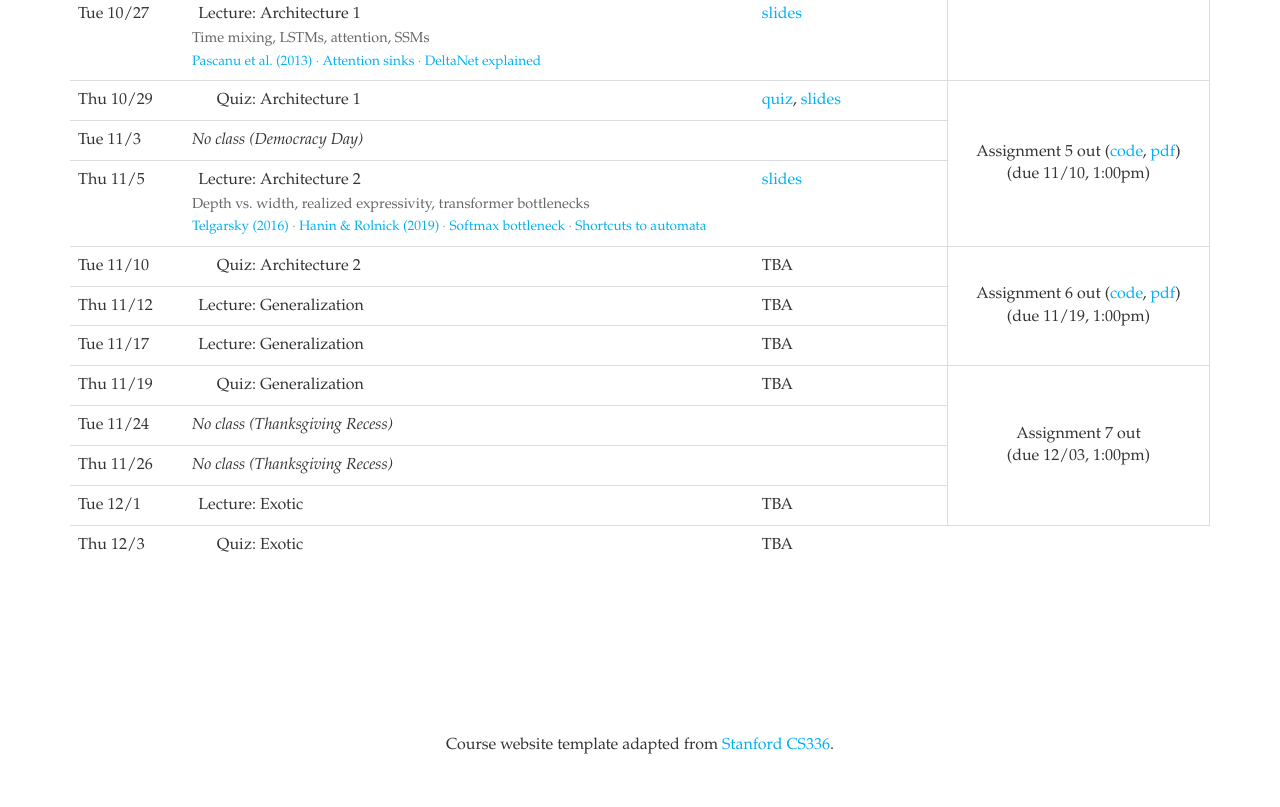
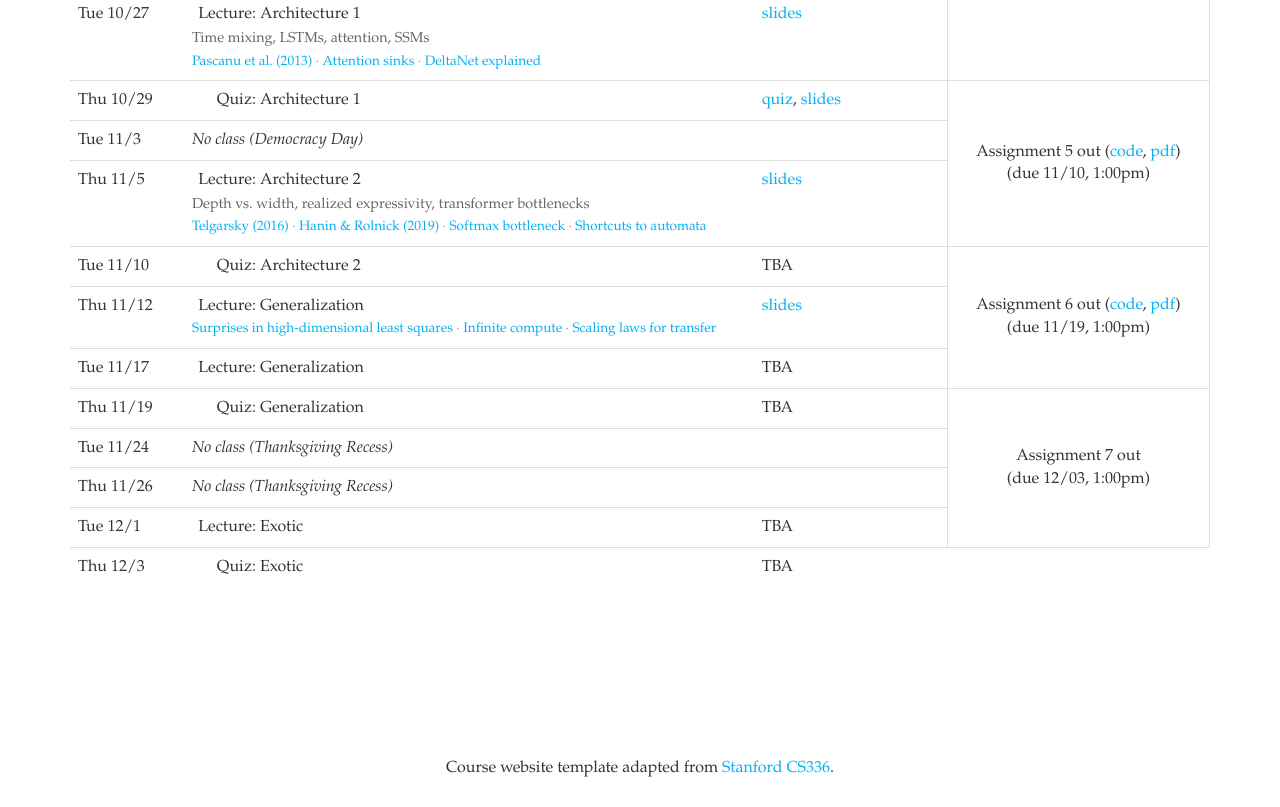
Before and after one commit to deep-learning-alchemy/deep-learning-alchemy.github.io, a plain HTML site: page index.html in a window 1280 px wide. Shown: the part 3609-4416 px from the top of the page. Before the commit the page ends 4393 px from the top, so only its background shows below. Drawn offline with nearby package versions, Linux system fonts and the light colour scheme.

Commit message:
Add Generalization lecture slides and suggested readings

```diff
--- a/index.html
+++ b/index.html
@@ -742,8 +742,10 @@ class Transformer(nn.Module):
           </tr>
           <tr>
             <td>Thu 11/12</td>
-            <td><span class="schedule-label">Lecture</span>: Generalization</td>
-            <td>TBA</td>
+            <td><span class="schedule-label">Lecture</span>: Generalization
+              <div class="schedule-readings"><a href="https://arxiv.org/abs/1903.08560" title="Surprises in High-Dimensional Ridgeless Least Squares Interpolation">Surprises in high-dimensional least squares</a> &middot; <a href="https://arxiv.org/abs/2509.14786" title="Pre-training under infinite compute">Infinite compute</a> &middot; <a href="https://arxiv.org/abs/2102.01293" title="Scaling Laws for Transfer">Scaling laws for transfer</a></div>
+            </td>
+            <td><a href="assets/slides/lecture_10.pdf">slides</a></td>
           </tr>
           <tr>
             <td>Tue 11/17</td>
```
Also changed, not shown: 1 other file.
